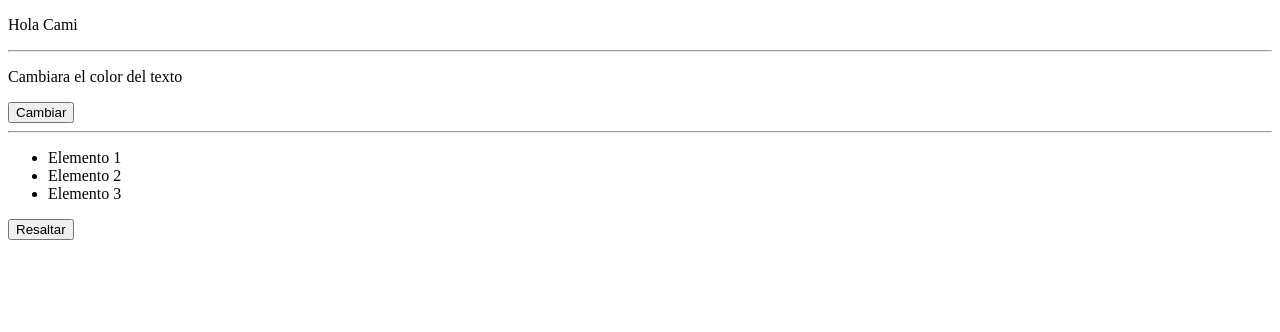
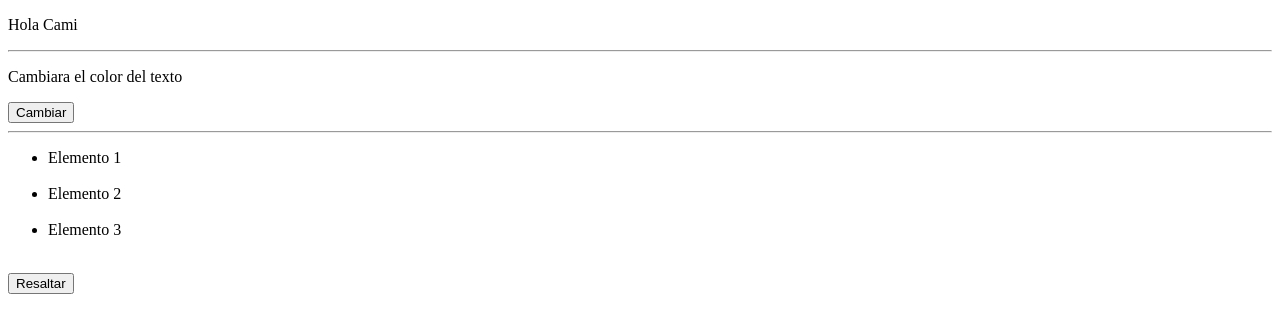
Before and after one commit to JuanCamCVillada/Java-Script, a plain HTML site: page JSPareto/2. Manipulación del DOM/1. Document.../index.html in a window 1280 px wide. Drawn offline with Linux system fonts and the light colour scheme.

Commit message:
Empezamos con el DOM

```diff
--- a/JSPareto/2. Manipulación del DOM/1. Document.../index.html
+++ b/JSPareto/2. Manipulación del DOM/1. Document.../index.html
@@ -16,9 +16,9 @@
 
     <div>
         <ul>
-            <li class="item">Elemento 1</li>
-            <li class="item">Elemento 2</li>
-            <li class="item">Elemento 3</li>
+            <li class="item">Elemento 1</li><br>
+            <li class="item">Elemento 2</li><br>
+            <li class="item">Elemento 3</li><br>
         </ul>
         <button onclick="resaltarElementos()">Resaltar</button>
     </div>
```
